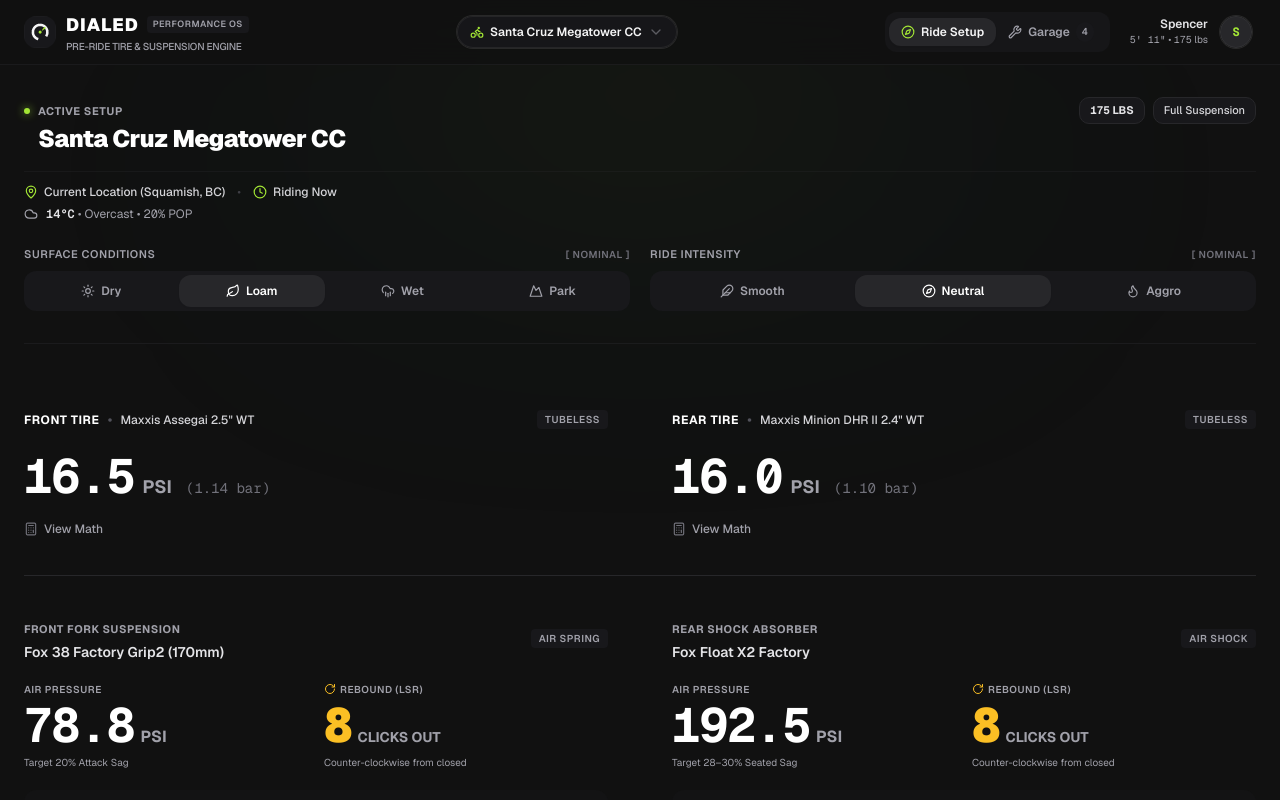
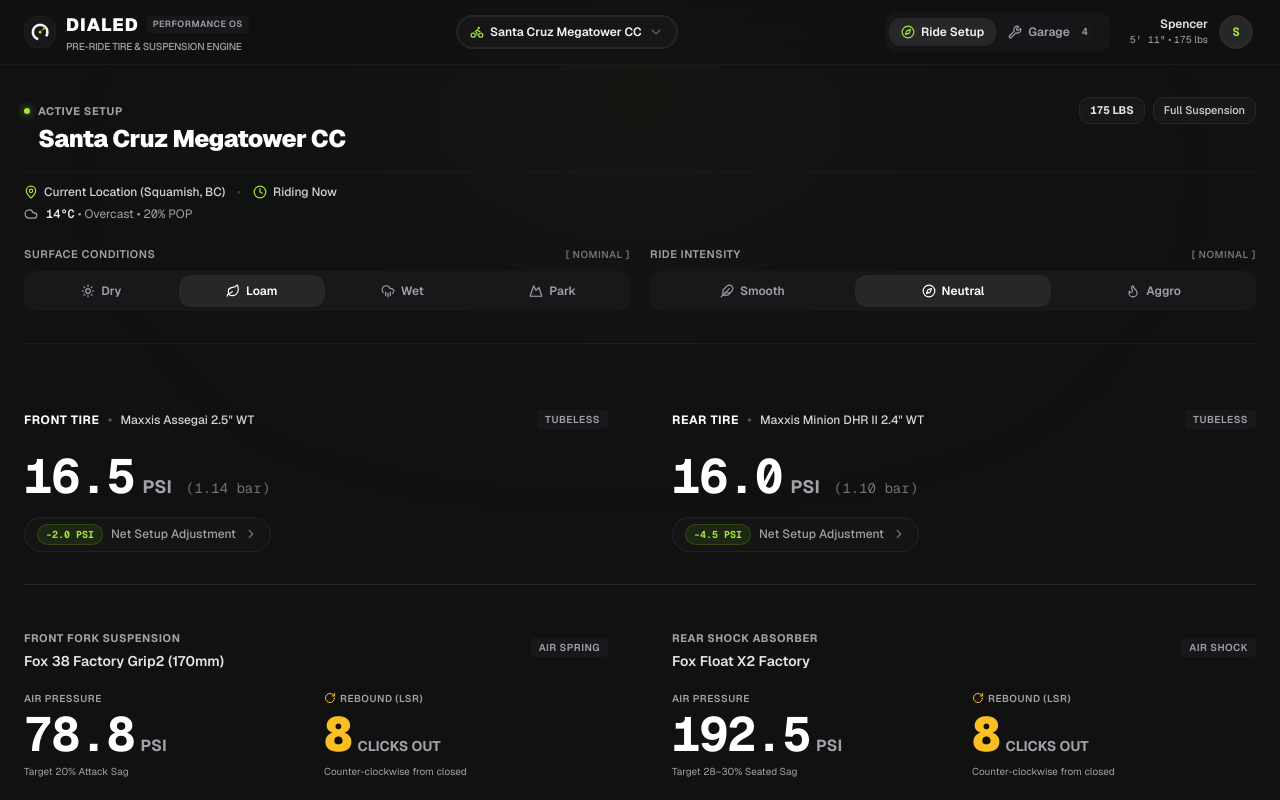
Before and after one commit to spencergill-dev/DialedEngine, a React (Vite) app: page / in a window 1280 px wide. Shown: the top 800 px of the page. Built offline with nearby package versions, Linux system fonts and the light colour scheme; the HTML template or start-up script is replaced by a standard one.

Commit message:
feat(setup): add Information Scent trigger pill with live net adjustment badge

```diff
--- a/src/components/setup/RideSetupView.tsx
+++ b/src/components/setup/RideSetupView.tsx
@@ -9,10 +9,10 @@
   Compass,
   Flame,
   RotateCw,
-  Calculator,
   MapPin,
   Clock,
   Cloud,
+  ChevronRight,
 } from "lucide-react";
 import { toast } from "sonner";
 import { motion } from "framer-motion";
@@ -96,6 +96,12 @@
     rideStyle,
     selectedTimePlan.temperature
   );
+
+  const rawFrontDelta = setup.frontModifiers.reduce((acc, m) => acc + m.delta, 0);
+  const frontNetAdjustment = Math.abs(rawFrontDelta) < 0.001 ? 0 : rawFrontDelta;
+
+  const rawRearDelta = setup.rearModifiers.reduce((acc, m) => acc + m.delta, 0);
+  const rearNetAdjustment = Math.abs(rawRearDelta) < 0.001 ? 0 : rawRearDelta;
 
   const handleSelectTimePlan = (plan: RideTimePlan, willAutoSetWet: boolean) => {
     setSelectedTimePlan(plan);
@@ -380,17 +386,32 @@
               </span>
             </div>
 
-            {/* Under PSI: Progressive Disclosure Action */}
+            {/* Under PSI: Information Scent Trigger Button */}
             <button
               type="button"
               onClick={() => {
                 setBreakdownTab("front");
                 setIsBreakdownOpen(true);
               }}
-              className="inline-flex items-center gap-1.5 text-xs text-zinc-400 hover:text-white transition-colors group pt-1"
+              className="bg-zinc-900/50 hover:bg-zinc-800 rounded-full px-3 py-1.5 flex items-center gap-2 cursor-pointer transition-colors border border-zinc-800/80 group w-fit mt-1"
             >
-              <Calculator className="w-3.5 h-3.5 text-zinc-500 group-hover:text-lime-400 transition-colors" />
-              <span className="font-sans font-medium">View Math</span>
+              <span
+                className={`text-[10px] font-mono font-bold px-2 py-0.5 rounded-full ${
+                  frontNetAdjustment > 0
+                    ? "bg-amber-500/10 text-amber-400 border border-amber-500/20"
+                    : frontNetAdjustment < 0
+                    ? "bg-lime-500/10 text-lime-400 border border-lime-500/20"
+                    : "bg-zinc-800 text-zinc-400 border border-zinc-700/50"
+                }`}
+              >
+                {frontNetAdjustment > 0
+                  ? `+${frontNetAdjustment.toFixed(1)} PSI`
+                  : `${frontNetAdjustment.toFixed(1)} PSI`}
+              </span>
+              <span className="text-xs text-zinc-400 font-sans font-medium group-hover:text-zinc-200 transition-colors">
+                Net Setup Adjustment
+              </span>
+              <ChevronRight className="w-3.5 h-3.5 text-zinc-500 group-hover:text-zinc-300 group-hover:translate-x-0.5 transition-all shrink-0" />
             </button>
           </div>
 
@@ -425,17 +446,32 @@
               </span>
             </div>
 
-            {/* Under PSI: Progressive Disclosure Action */}
+            {/* Under PSI: Information Scent Trigger Button */}
             <button
               type="button"
               onClick={() => {
                 setBreakdownTab("rear");
                 setIsBreakdownOpen(true);
               }}
-              className="inline-flex items-center gap-1.5 text-xs text-zinc-400 hover:text-white transition-colors group pt-1"
+              className="bg-zinc-900/50 hover:bg-zinc-800 rounded-full px-3 py-1.5 flex items-center gap-2 cursor-pointer transition-colors border border-zinc-800/80 group w-fit mt-1"
             >
-              <Calculator className="w-3.5 h-3.5 text-zinc-500 group-hover:text-lime-400 transition-colors" />
-              <span className="font-sans font-medium">View Math</span>
+              <span
+                className={`text-[10px] font-mono font-bold px-2 py-0.5 rounded-full ${
+                  rearNetAdjustment > 0
+                    ? "bg-amber-500/10 text-amber-400 border border-amber-500/20"
+                    : rearNetAdjustment < 0
+                    ? "bg-lime-500/10 text-lime-400 border border-lime-500/20"
+                    : "bg-zinc-800 text-zinc-400 border border-zinc-700/50"
+                }`}
+              >
+                {rearNetAdjustment > 0
+                  ? `+${rearNetAdjustment.toFixed(1)} PSI`
+                  : `${rearNetAdjustment.toFixed(1)} PSI`}
+              </span>
+              <span className="text-xs text-zinc-400 font-sans font-medium group-hover:text-zinc-200 transition-colors">
+                Net Setup Adjustment
+              </span>
+              <ChevronRight className="w-3.5 h-3.5 text-zinc-500 group-hover:text-zinc-300 group-hover:translate-x-0.5 transition-all shrink-0" />
             </button>
           </div>
         </div>
```
